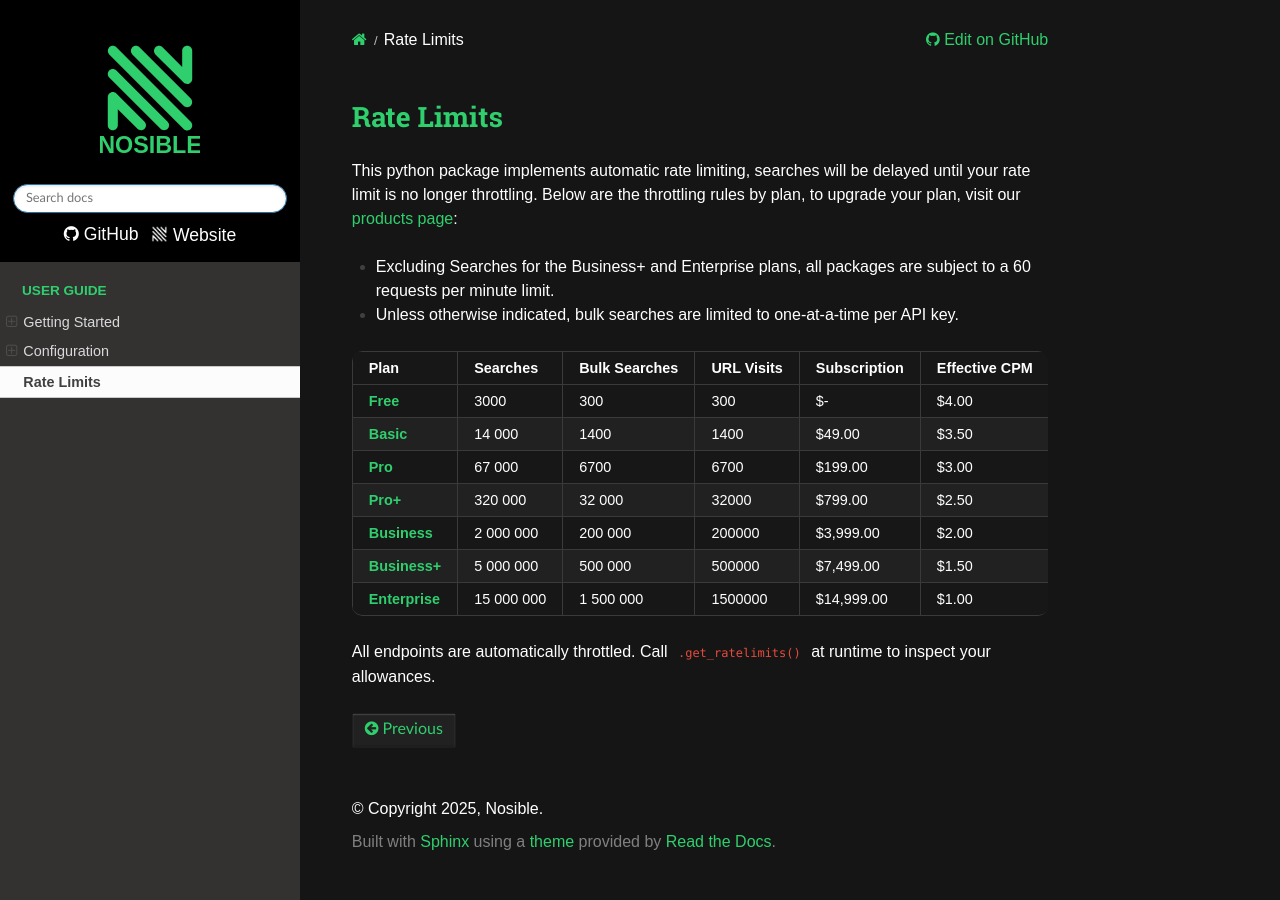
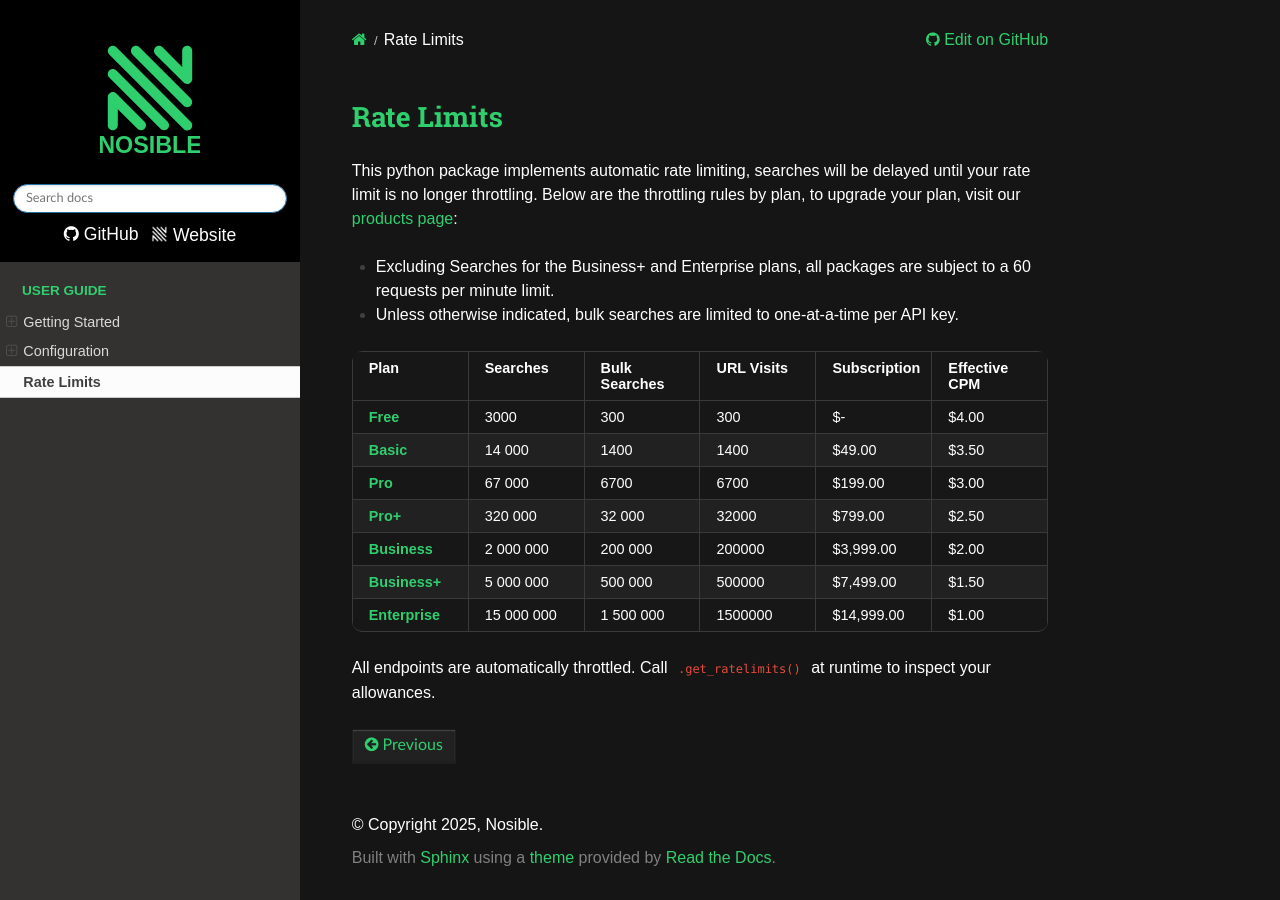
Before and after one commit to NosibleAI/nosible-py, a Sphinx documentation site: the page built from docs/rate_limits.rst, in a window 1280 px wide. Built offline with Sphinx 7.4.7 and the Read the Docs theme 3.1.0, drawn with Linux system fonts in a browser that asks for light colours.

Commit message:
[0.1.10] Docs: All tables now correctly wrap text

```diff
--- a/docs/_static/css/custom.css
+++ b/docs/_static/css/custom.css
@@ -142,6 +142,20 @@ thead {
     border: none !important;
     box-shadow: none !important;
     outline: none !important;
+}
+
+/* make all docutils tables fixed-width, full-width */
+table.docutils {
+  table-layout: fixed;
+  width: 100%;
+}
+
+/* allow cells to wrap */
+table.docutils th,
+table.docutils td {
+  white-space: normal;
+  word-break: normal;
+  vertical-align: top;
 }
 
 td {
```
